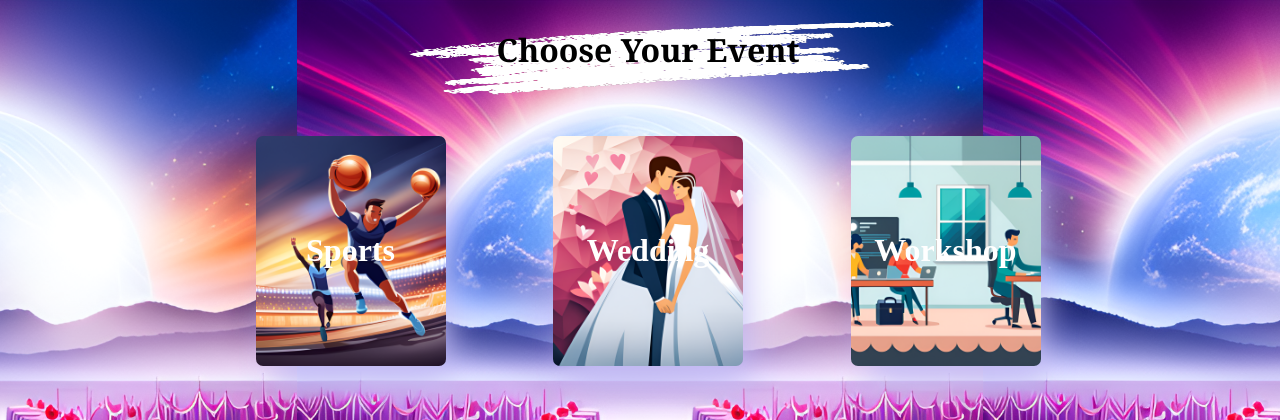
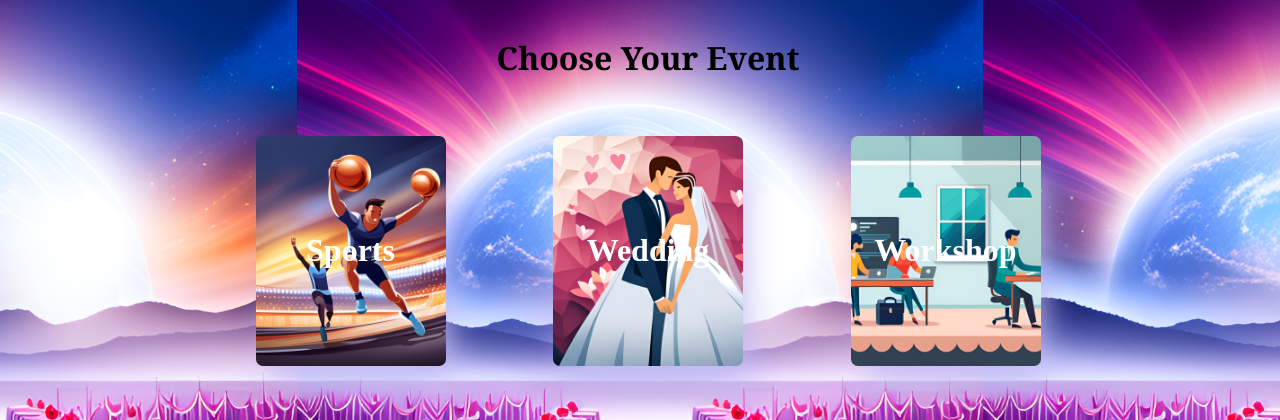
Before and after one commit to Arul6851/WebTech, a PHP site: page / in a window 1280 px wide. Shown: the top 420 px of the page. Run offline with PHP 8.4, Linux system fonts and the light colour scheme.

Commit message:
title card changed

```diff
--- a/ex2/index.html
+++ b/ex2/index.html
@@ -22,13 +22,13 @@
   </head>
   <body>
     <div class="title">
-      <img
+      <!-- <img
         src="assets/title-card-white.png"
         alt="title"
         width="550px"
         height="100px"
         style="position: absolute; transform: rotate(2deg)"
-      />
+      /> -->
       <h1
         style="
           font-family: Georgia, 'Times New Roman', Times, serif;
--- a/ex2/stylez.css
+++ b/ex2/stylez.css
@@ -1,6 +1,7 @@
 .title {
   display: flex;
   justify-content: center;
+  align-items: center;
   width: 350px;
   height: 100px;
 }
@@ -23,7 +24,7 @@
   background-size: cover;
   border-radius: 7px;
   box-shadow: 10px 25px 32px -8px rgb(197, 189, 245);
-  transition: transform 0.5s, box-shadow 0.5s;
+  transition: transform 0.4s, box-shadow 0.4s;
 }
 
 .card h1 {
```
